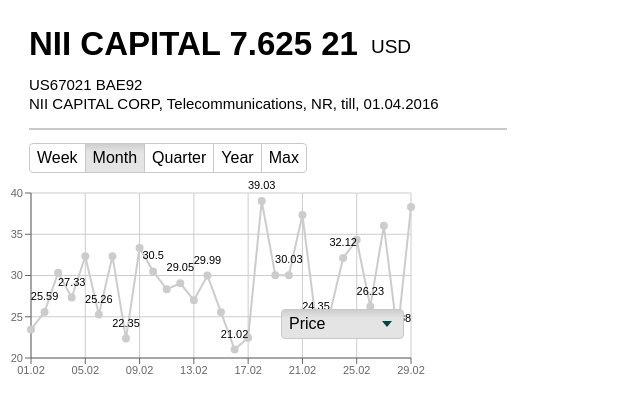
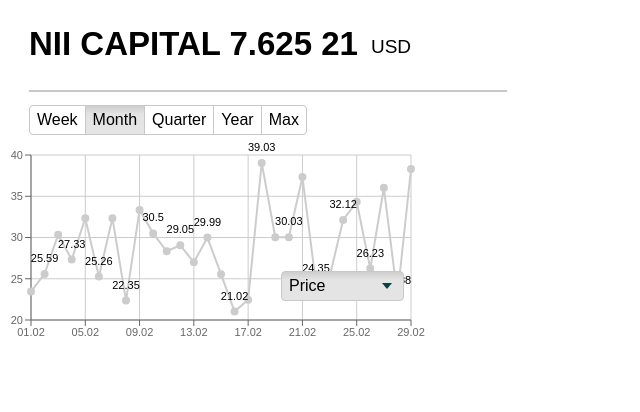
Before and after one commit to gnvcor/skybond-test, a React (Create React App) app in the folder sample-3/: page / in a window 1280 px wide. Shown: the top 412 px of the page, without its empty margins (0-640 px from the left). Built offline with nearby package versions, Linux system fonts and the light colour scheme.

Commit message:
[bugfix][sample-3] Поправил тайпинги

```diff
--- a/sample-3/src/core/components/graphComponent/GraphComponent.js
+++ b/sample-3/src/core/components/graphComponent/GraphComponent.js
@@ -1,6 +1,6 @@
 // @flow
 
-import React, { Node } from 'react'
+import React, { type Node } from 'react'
 import { CartesianGrid, Line, LineChart, XAxis, YAxis } from 'recharts'
 import styles from './graphComponent.module.css'
 
@@ -62,7 +62,9 @@
                 stroke="#cccccc"
                 strokeWidth={2}
                 fill="#cccccc"
-                label={<LineLabel data={data} />}
+                label={({ index, x, y, stroke, value }) =>
+                    <LineLabel data={data} index={index} x={x} y={y} stroke={stroke} value={value} />
+                }
             />
         </LineChart>
         <div className={styles.controls}>{Controls}</div>
--- a/sample-3/src/core/components/headingComponent/HeadingComponent.js
+++ b/sample-3/src/core/components/headingComponent/HeadingComponent.js
@@ -1,6 +1,6 @@
 // @flow
 
-import React, { Node } from 'react'
+import React, { type Node } from 'react'
 import styles from './headingComponent.module.css'
 
 type IHeadingComponent = {
@@ -16,7 +16,7 @@
             <div className={styles.subTitle}>{subTitle}</div>
         </div>
         <div className={styles.meta}>
-            <Meta />
+            {Meta}
         </div>
     </div>
 )
--- a/sample-3/src/core/components/layoutComponent/LayoutComponent.js
+++ b/sample-3/src/core/components/layoutComponent/LayoutComponent.js
@@ -1,4 +1,4 @@
-import React, { Node } from 'react'
+import React, { type Node } from 'react'
 import styles from './layoutComponent.module.css'
 
 type ILayoutComponent = {
```
